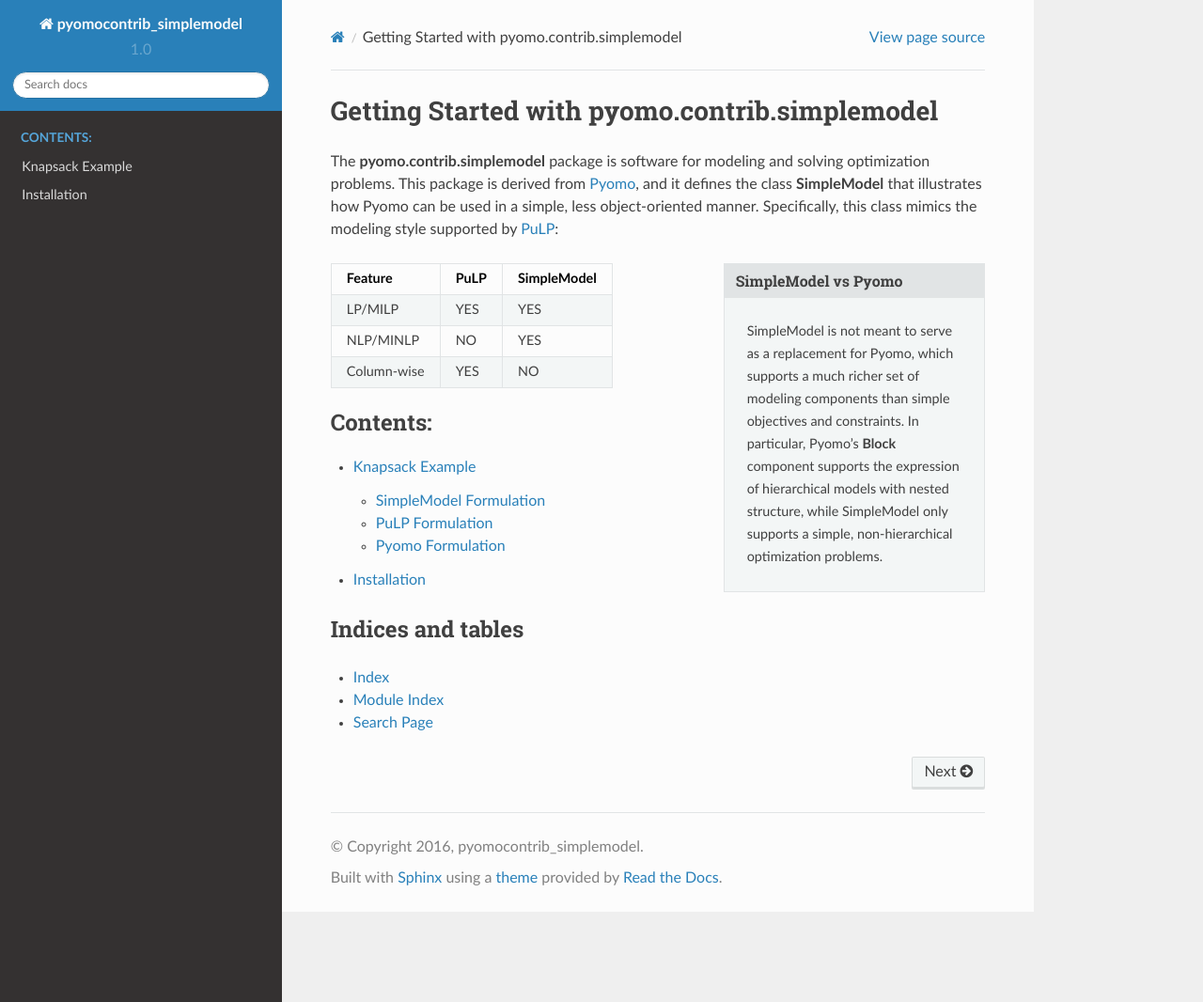
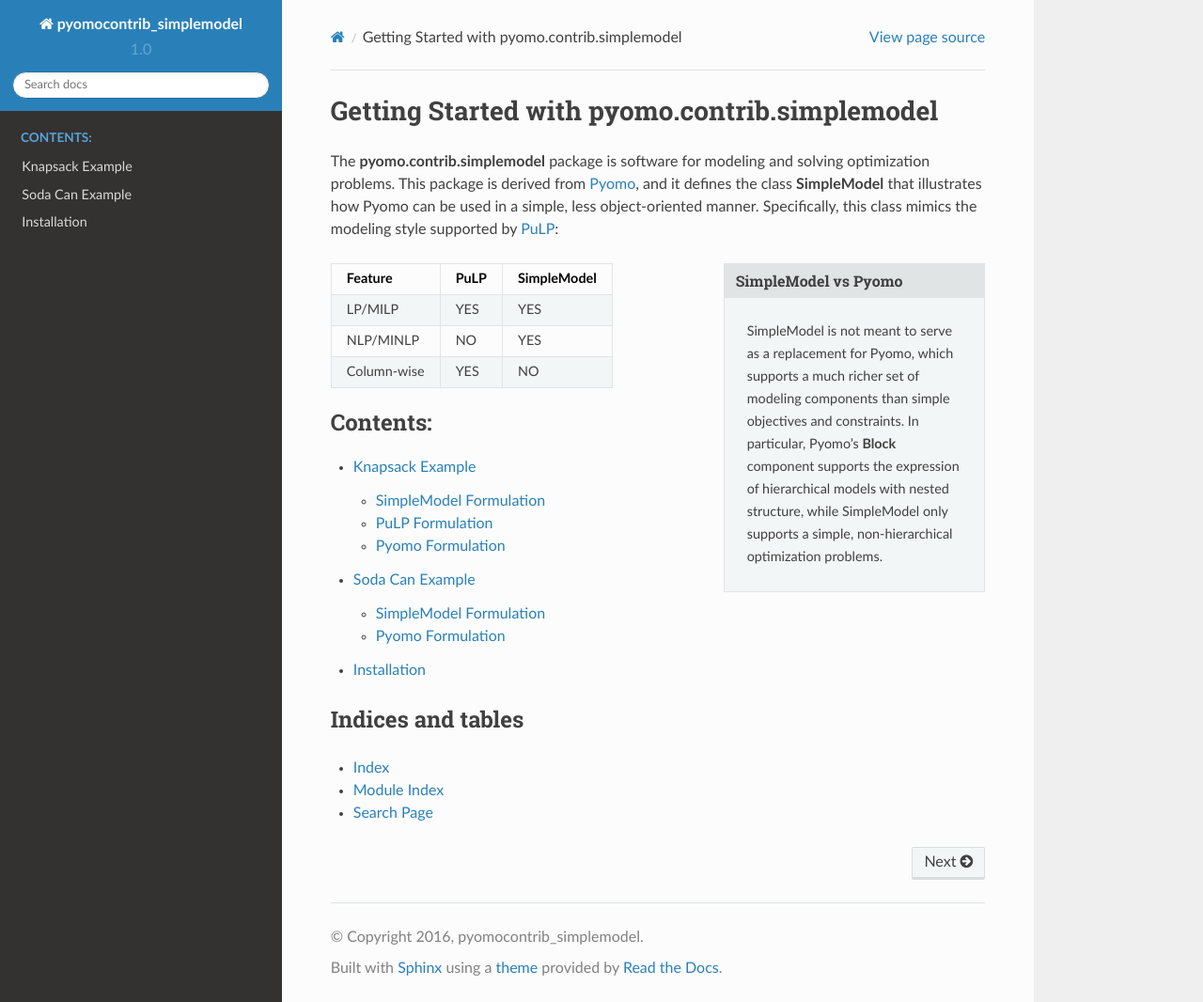
Before and after one commit to or-fusion/pyomo_simplemodel, a Sphinx documentation site: the page built from doc/index.rst, in a window 1280 px wide and 1066 px high. Shown: the whole window at 94% size. Built offline with Sphinx 7.4.7 and the Read the Docs theme 2.0.0, drawn with Linux system fonts in a browser that asks for light colours; some of the changed lines change nothing that is shown.

Commit message:
Adding a soda can optimization example.

```diff
--- a/doc/index.rst
+++ b/doc/index.rst
@@ -32,6 +32,7 @@
    :caption: Contents:
 
    knapsack
+   sodacan
    gettingstarted
 
 
--- /dev/null
+++ b/doc/sodacan.rst
@@ -0,0 +1,82 @@
+================
+Soda Can Example
+================
+
+Finding the optimal dimensions of a soda can is a simple nonlinear
+optimization problem.  We consider an idealized soda can that is
+represented as a cylinder with radius `r` and height `h`.  The
+problem is to find the radius and height that minimizes the surface
+area of the cylinder while keeping a fixed volume.  Here, the surface
+area of the cylinder approximates the amount of aluminum needed for
+a soda can, so this problem can be used to predict the miminum amount of aluminum
+needed to hold a given volume.
+
+The surface area of a cylinder is
+
+.. math::
+
+    2 \pi r (r+h)
+
+A standard soda can is 12 oz or 355 ml.  Thus, we have the constraint
+
+.. math::
+
+    \pi r^2 h = 355
+
+Thus, we have the following optimization representation for this problem:
+
+.. math::
+   :nowrap:
+
+    \begin{eqnarray}
+        \min & 2 \pi r (r+h)\\
+        \textrm{s.t. } & \pi r^2 h = 355\\
+        & r \geq 0\\
+        & h \geq 0
+    \end{eqnarray}
+
+This is a nonlinear problem, so it cannot be formulated with PuLP.
+The following sections illustrate how this optimization problem can
+be formulated and solved with SimpleModel and Pyomo.
+
+-----------------------
+SimpleModel Formulation
+-----------------------
+
+The following script executes the following steps to create and solve the sodacan problem:
+
+1. Import ``pyomo.contrib.simplemodel``
+2. Construct a ``SimpleModel`` class
+3. Declares variables, the objective and the constraint
+4. Perform optimization
+5. Summarize the optimal solution
+
+
+.. literalinclude:: ../examples/sodacan.py
+   :language: python
+   :linenos:
+
+In this example, the model object ``m`` is used to manage the problem
+definition.  Decision variables are declared with the ``var()``
+method, objectives and constraints are added with the ``+=`` operator,
+and the ``solve()`` method is used to perform optimization.  After
+optimization, the solution is stored in the variable objects, and
+the objective value can be accessed with using the ``objective()``
+method.
+
+
+-----------------
+Pyomo Formulation
+-----------------
+
+The following script executes the same steps as above to create and solve the soda cana problem using Pyomo:
+
+.. literalinclude:: ../examples/sodacan-pyomo.py
+
+This script is similar to the SimpleModel script, but
+Pyomo models are created with an object-oriented design.  Thus,
+elements of the optimization problem are declared with variable,
+objective and constraint components, which are Pyomo objects.  As
+a consequence, the objective and constraint expressions reference
+variable components within the model (e.g. ``m.x``) instead of
+variable objects directly (e.g. ``x``).
```
